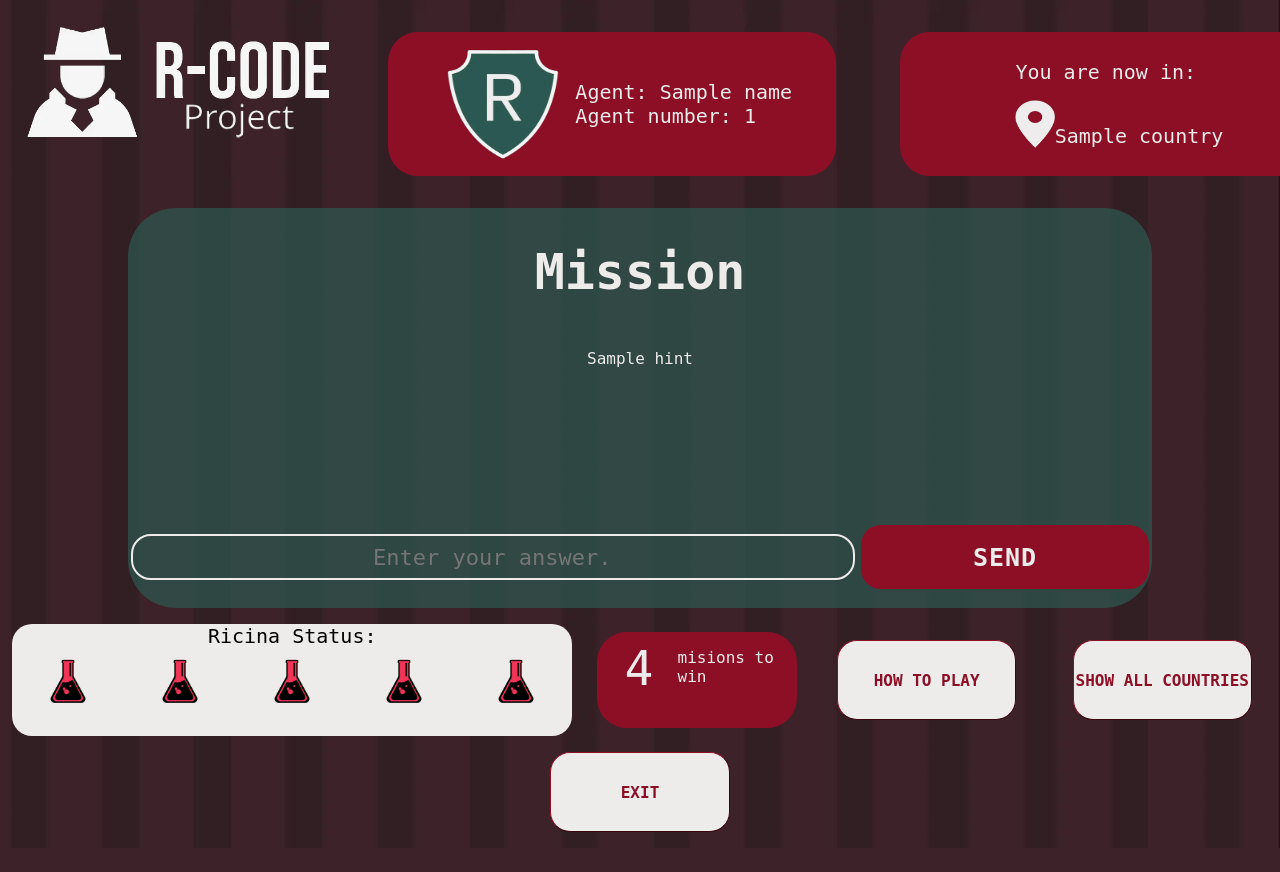
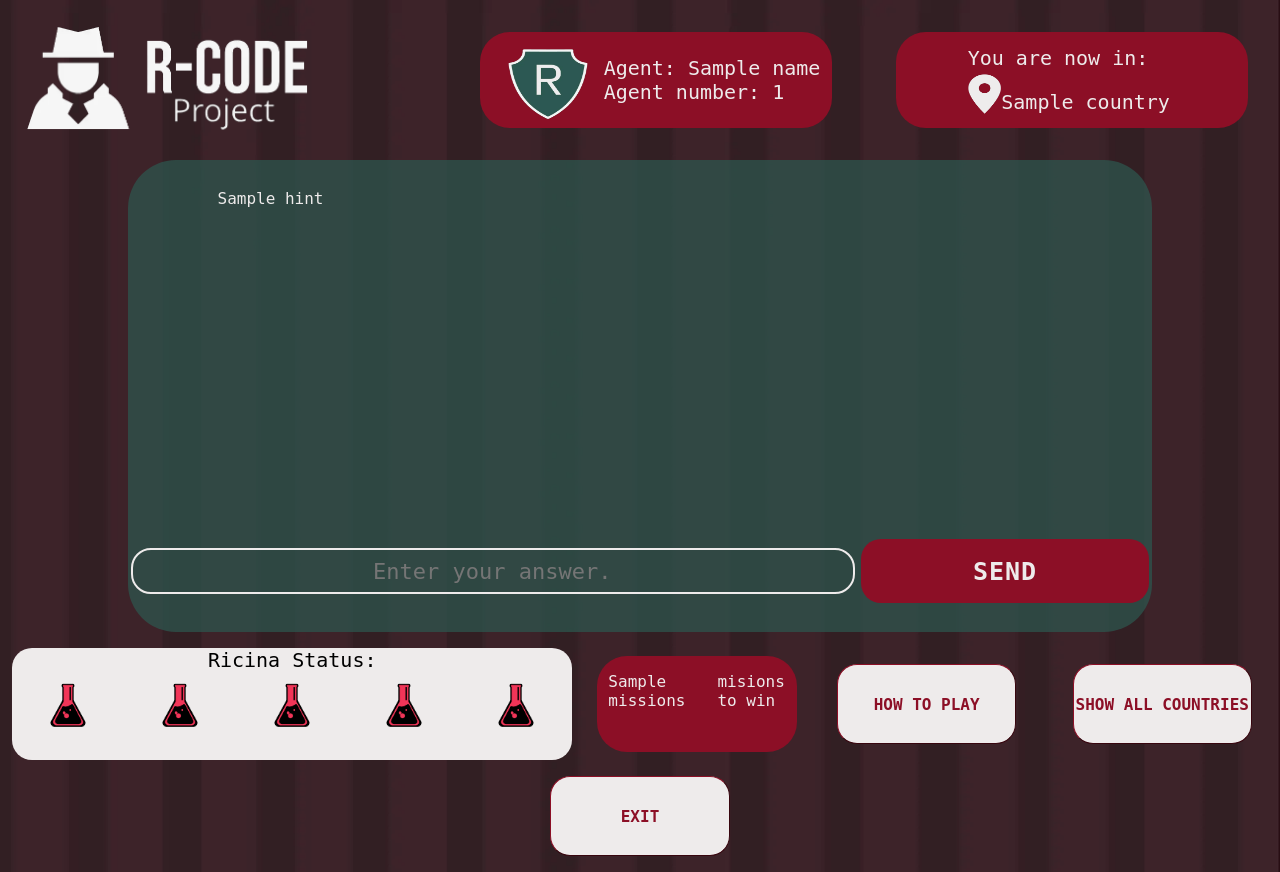
Before and after one commit to NookPawanrat/Game-R-Code-Project, a Flask app: template templates/dashboard.html in a window 1280 px wide; the page is wider, and only the part inside the window is pictured. Before the commit the page ends 848 px from the top of that part, so only its background shows below. Run offline with Flask 3, Linux system fonts and the light colour scheme; the template is opened without the code that fills it: most values are stand-ins (such as "Sample title", 1, 10 or a date in 2020); parts of the project's set-up code (start-up, migrations or seed data) failed here and were passed over.

Commit message:
Update dashboard and new database

```diff
--- a/static/css/dashboard.css
+++ b/static/css/dashboard.css
@@ -1,5 +1,5 @@
 .dashboard {
-    height: 50vh;
+    height: 59vh;
     width: 80vw;
     margin: auto;
     align-self: center;
@@ -8,14 +8,49 @@
     border-radius: 3rem;
     background-color: rgba(45, 89, 81, 0.7);
 }
+.title-dash {
+    text-align: center;
+    font-weight: bold;
+    padding: 1rem;
+    font-size: 28px  !important;
+}
+.logo-dash {
+    margin: 2%;
+    height: 13vh!important;
+    width: auto;
+}
+.badge-dash {
+    width: 22rem !important;
+    height: 6rem !important;
+}
 
+.badge-im-dash {
+    width: 5rem!important;
+    height: 4.5rem!important;
+    margin: 1rem !important;
+}
+.icon-dash {
+    margin-top: 0.2rem !important;
+    width: 2.5rem !important;
+    height: 2.5rem !important;
+}
 form{
     display: flex;
     align-content: center;
 }
 
-.hint-container{
-    height: 18vh;
+.hint-container {
+    height: 350px;
+    width: 845px;
+    margin: auto;
+
+}
+.hint-container img {
+    height: 350px;
+    width: 845px;
+    margin: auto;
+    align-self: center;
+    align-content: center;
 }
 
 .dashboard-button{
@@ -27,6 +62,7 @@ footer{
     display: flex;
     flex-wrap: wrap;
     margin-top: 1rem !important;
+
 }
 
 .container-to-win{
--- a/templates/dashboard.html
+++ b/templates/dashboard.html
@@ -5,37 +5,36 @@
     <meta name="viewport" content="width=device-width, initial-scale=1.0">
     <link rel="stylesheet" href="../static/css/dashboard.css">
     <link rel="stylesheet" href="../static/css/index.css">
-    <script src="../static/js/dashboard_script.js" defer></script>
+    <script src="../static/js/script.js"></script>
     <title>R-code Project</title>
 </head>
 <body>
 <header class="dashboard-container">
-    <img src="../static/images/logo ho.webp" class="logo logo-countries">
-    <nav class="flex-container-center">
-        <section class="flex-container-center container badge-container margin">
-            <img src="../static/images/badge%20icon.webp" class="badge-image">
+    <img src="../static/images/logo ho.webp" class="logo logo-countries logo-dash">
+    <nav class="flex-container-center nav-dash">
+        <section class="flex-container-center container badge-container margin badge-dash">
+            <img src="../static/images/badge%20icon.webp" class="badge-image badge-im-dash ">
             <div class="text-badge">
-                <p>Agent: {{name}}</p>
-                <p>Agent number: {{number}}</p>
+                <p>Agent: <span class="player_name">{{name}}</span></p>
+                <p>Agent number: <span class="player_id">{{ id }}</span></p>
             </div>
         </section>
-        <section class="flex-container-center container badge-container margin">
+        <section class="flex-container-center container badge-container margin badge-dash">
             <div class="text-badge">
                 <p class="text-location">You are now in:</p>
                 <div class="flex-container-center">
-                    <img class="location-image" src="/static/images/location%20icon.webp" alt="An map pin icon">
-                    <p class="flex-end">{{country}}</p>
+                    <img class="location-image icon-dash" src="../static/images/location%20icon.webp" alt="An map pin icon">
+                    <p class="flex-end player_location">{{country}}</p>
                 </div>
             </div>
         </section>
     </nav>
 </header>
 <main class="dashboard">
-        <h1 class="title">Mission</h1>
-        <div class="text hint-container">{{hint}}</div>
+        <div class="hint-container">{{hint | safe }}</div>
         <form action="{{ url_answer }}" method="POST">
             <input class="input" type="text" name="answer" placeholder="Enter your answer...">
-            <input class="button" type="submit" name="submit" value="SEND">
+            <input class="flex-container-center button" type="submit" name="submit" value="SEND">
         </form>
     </section>
 </main>
@@ -43,20 +42,21 @@
         <div class="container-ricina">
             <p class="small">Ricina Status:</p>
             <div class="ricina-images">
-                <img class='ricina-img' src="../static/images/ricina%20fill.png" >
-                <img class='ricina-img' src="../static/images/ricina%20fill.png" >
-                <img class='ricina-img' src="../static/images/ricina%20fill.png" >
-                <img class='ricina-img' src="../static/images/ricina%20fill.png" >
-                <img class='ricina-img' src="../static/images/ricina%20fill.png" >
+                <img class='ricina-img' src="../static/images/ricina%20fill.png">
+                <img class='ricina-img' src="../static/images/ricina%20fill.png">
+                <img class='ricina-img' src="../static/images/ricina%20fill.png">
+                <img class='ricina-img' src="../static/images/ricina%20fill.png">
+                <img class='ricina-img' src="../static/images/ricina%20fill.png">
             </div>
         </div>
         <div class="flex-container-center container container-to-win">
-                <span class="numbers-to-win">4</span>
+                <p class="missions-to-win"> {{ missions }}</p>
                 <p class="missions-to-win"> misions to win</p>
         </div>
-        <button class="exit-button exit-bordeaux-border dashboard-button" id="howtoplay" onclick="location.href='{{ url_howtoplay }}'">HOW TO PLAY</button>
-        <button class="exit-button exit-bordeaux-border dashboard-button" id="showcountries" onclick="location.href='{{ url_countries }}'">SHOW ALL COUNTRIES</button>
-        <button class="exit-button exit-bordeaux-border dashboard-button" id="exit" onclick="location.href='{{url_exit}}'">EXIT</button>
+        <button class="exit-button exit-bordeaux-border dashboard-button" id="howtoplay" onclick="location.href='howtoplay'">HOW TO PLAY</button>
+        <button class="exit-button exit-bordeaux-border dashboard-button" id="showcountries" onclick="location.href='countries'">SHOW ALL COUNTRIES</button>
+        <button class="exit-button exit-bordeaux-border dashboard-button" id="exit" onclick="location.href='exit'">EXIT</button>
 </footer>
+
 </body>
 </html>
```
Also changed, not shown: static/images/argentina.webp (added), static/images/australia.webp (added), static/images/brazil.webp (added), static/images/china.webp (added), static/images/egypt.webp (added), static/images/england.webp (added), static/images/finland.webp (added), static/images/mexico.webp (added), static/images/thailand.webp (added), static/images/usa.webp (added).
